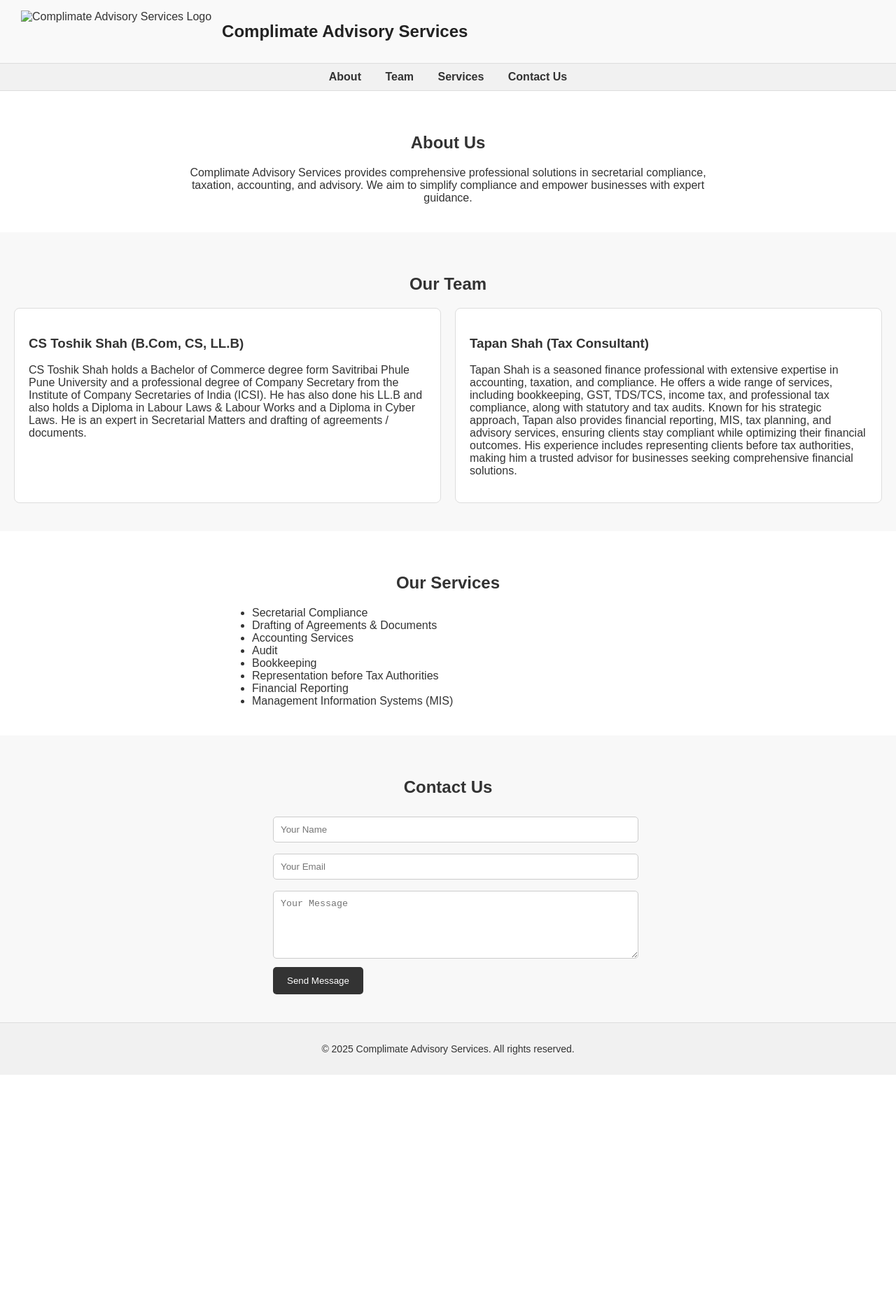
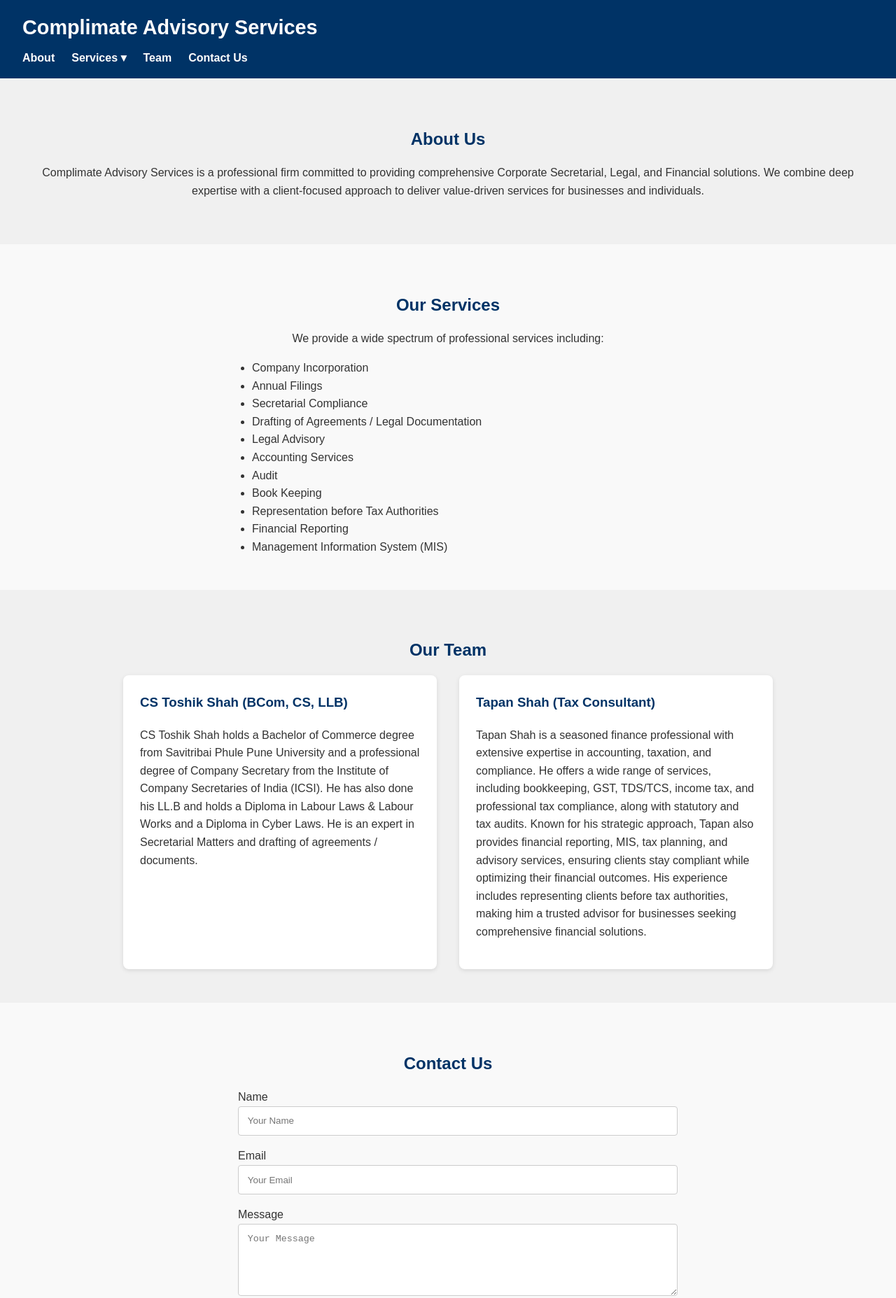
Before and after one commit to cstoshikshah/cs-website, a plain HTML site: page index.html in a window 1280 px wide. Shown: the top 1855 px of the page at 70% size. Before the commit the page ends 1536 px from the top, so only its background shows below. Drawn offline with Linux system fonts and the light colour scheme.

Commit message:
Update index.html

```diff
--- a/index.html
+++ b/index.html
@@ -8,162 +8,206 @@
     body {
       margin: 0;
       font-family: Arial, sans-serif;
-      background-color: #fff;
+      line-height: 1.6;
+      background-color: #f9f9f9;
       color: #333;
     }
     header {
-      background-color: #f9f9f9;
-      padding: 15px 30px;
-      display: flex;
-      align-items: center;
-      border-bottom: 1px solid #ddd;
-    }
-    header img {
-      height: 60px;
-      margin-right: 15px;
+      background: #003366;
+      color: #fff;
+      padding: 1rem 2rem;
+      position: sticky;
+      top: 0;
+      z-index: 1000;
     }
     header h1 {
       margin: 0;
-      font-size: 24px;
-      color: #222;
+      font-size: 1.8rem;
     }
     nav {
-      background-color: #f1f1f1;
-      padding: 10px;
-      text-align: center;
-      border-bottom: 1px solid #ddd;
+      margin-top: 0.5rem;
     }
-    nav a {
-      margin: 0 15px;
+    nav ul {
+      list-style: none;
+      margin: 0;
+      padding: 0;
+      display: flex;
+      gap: 1.5rem;
+    }
+    nav ul li {
+      position: relative;
+    }
+    nav ul li a {
+      color: #fff;
       text-decoration: none;
-      color: #333;
       font-weight: bold;
     }
+    nav ul li:hover > a {
+      text-decoration: underline;
+    }
+    nav ul li ul {
+      display: none;
+      position: absolute;
+      top: 100%;
+      left: 0;
+      background: #004080;
+      padding: 0.5rem 0;
+      list-style: none;
+      margin: 0;
+      border-radius: 4px;
+    }
+    nav ul li:hover ul {
+      display: block;
+    }
+    nav ul li ul li {
+      width: 200px;
+      padding: 0.5rem 1rem;
+    }
+    nav ul li ul li a {
+      color: #fff;
+      font-weight: normal;
+    }
     section {
-      padding: 40px 20px;
+      padding: 3rem 2rem;
+      text-align: center;
     }
-    .section-gray {
-      background-color: #f8f8f8;
+    section:nth-child(even) {
+      background: #f0f0f0;
     }
     h2 {
-      text-align: center;
-      margin-bottom: 20px;
+      color: #003366;
+      margin-bottom: 1rem;
     }
     .team {
       display: flex;
+      justify-content: center;
+      gap: 2rem;
       flex-wrap: wrap;
-      justify-content: center;
-      gap: 20px;
+      text-align: left;
     }
     .team-member {
-      flex: 1 1 300px;
-      background-color: #fff;
-      border: 1px solid #ddd;
+      background: #fff;
+      padding: 1.5rem;
       border-radius: 8px;
-      padding: 20px;
+      box-shadow: 0 2px 6px rgba(0,0,0,0.1);
+      max-width: 400px;
     }
-    footer {
-      background-color: #f1f1f1;
-      text-align: center;
-      padding: 15px;
-      font-size: 14px;
-      border-top: 1px solid #ddd;
+    .team-member h3 {
+      margin-top: 0;
+      color: #003366;
     }
     form {
-      max-width: 500px;
+      max-width: 600px;
       margin: 0 auto;
+      text-align: left;
     }
     form input, form textarea {
       width: 100%;
-      padding: 10px;
-      margin: 8px 0;
+      padding: 0.8rem;
+      margin-bottom: 1rem;
       border: 1px solid #ccc;
-      border-radius: 5px;
+      border-radius: 4px;
     }
     form button {
-      background-color: #333;
+      background: #003366;
       color: #fff;
       border: none;
-      padding: 12px 20px;
+      padding: 0.8rem 1.5rem;
+      border-radius: 4px;
       cursor: pointer;
-      border-radius: 5px;
     }
     form button:hover {
-      background-color: #555;
+      background: #004080;
+    }
+    footer {
+      background: #003366;
+      color: #fff;
+      text-align: center;
+      padding: 1rem;
+      margin-top: 2rem;
     }
   </style>
 </head>
 <body>
   <header>
-    <!-- Logo placeholder -->
-    <img src="logo.png" alt="Complimate Advisory Services Logo">
     <h1>Complimate Advisory Services</h1>
+    <nav>
+      <ul>
+        <li><a href="#about">About</a></li>
+        <li>
+          <a href="#services">Services ▾</a>
+          <ul>
+            <li><a href="#services">Company Incorporation</a></li>
+            <li><a href="#services">Annual Filings</a></li>
+            <li><a href="#services">Secretarial Compliance</a></li>
+            <li><a href="#services">Drafting of Agreements</a></li>
+            <li><a href="#services">Legal Advisory</a></li>
+            <li><a href="#services">Accounting Services</a></li>
+            <li><a href="#services">Audit</a></li>
+            <li><a href="#services">Book Keeping</a></li>
+            <li><a href="#services">Representation before Tax Authorities</a></li>
+            <li><a href="#services">Financial Reporting</a></li>
+            <li><a href="#services">MIS</a></li>
+          </ul>
+        </li>
+        <li><a href="#team">Team</a></li>
+        <li><a href="#contact">Contact Us</a></li>
+      </ul>
+    </nav>
   </header>
-
-  <nav>
-    <a href="#about">About</a>
-    <a href="#team">Team</a>
-    <a href="#services">Services</a>
-    <a href="#contact">Contact Us</a>
-  </nav>
 
   <section id="about">
     <h2>About Us</h2>
-    <p style="text-align:center; max-width: 800px; margin: 0 auto;">
-      Complimate Advisory Services provides comprehensive professional solutions in secretarial compliance, taxation, accounting, and advisory.
-      We aim to simplify compliance and empower businesses with expert guidance.
-    </p>
+    <p>Complimate Advisory Services is a professional firm committed to providing comprehensive Corporate Secretarial, Legal, and Financial solutions. We combine deep expertise with a client-focused approach to deliver value-driven services for businesses and individuals.</p>
   </section>
 
-  <section id="team" class="section-gray">
+  <section id="services">
+    <h2>Our Services</h2>
+    <p>We provide a wide spectrum of professional services including:</p>
+    <ul style="max-width:600px; margin: 0 auto; text-align:left;">
+      <li>Company Incorporation</li>
+      <li>Annual Filings</li>
+      <li>Secretarial Compliance</li>
+      <li>Drafting of Agreements / Legal Documentation</li>
+      <li>Legal Advisory</li>
+      <li>Accounting Services</li>
+      <li>Audit</li>
+      <li>Book Keeping</li>
+      <li>Representation before Tax Authorities</li>
+      <li>Financial Reporting</li>
+      <li>Management Information System (MIS)</li>
+    </ul>
+  </section>
+
+  <section id="team">
     <h2>Our Team</h2>
     <div class="team">
       <div class="team-member">
-        <h3>CS Toshik Shah (B.Com, CS, LL.B)</h3>
-        <p>
-          CS Toshik Shah holds a Bachelor of Commerce degree form Savitribai Phule Pune University and a professional degree of Company Secretary
-          from the Institute of Company Secretaries of India (ICSI). He has also done his LL.B and also holds a Diploma in Labour Laws & Labour Works
-          and a Diploma in Cyber Laws. He is an expert in Secretarial Matters and drafting of agreements / documents.
-        </p>
+        <h3>CS Toshik Shah (BCom, CS, LLB)</h3>
+        <p>CS Toshik Shah holds a Bachelor of Commerce degree from Savitribai Phule Pune University and a professional degree of Company Secretary from the Institute of Company Secretaries of India (ICSI). He has also done his LL.B and holds a Diploma in Labour Laws & Labour Works and a Diploma in Cyber Laws. He is an expert in Secretarial Matters and drafting of agreements / documents.</p>
       </div>
       <div class="team-member">
         <h3>Tapan Shah (Tax Consultant)</h3>
-        <p>
-          Tapan Shah is a seasoned finance professional with extensive expertise in accounting, taxation, and compliance. He offers a wide range of services,
-          including bookkeeping, GST, TDS/TCS, income tax, and professional tax compliance, along with statutory and tax audits. Known for his strategic approach,
-          Tapan also provides financial reporting, MIS, tax planning, and advisory services, ensuring clients stay compliant while optimizing their financial outcomes.
-          His experience includes representing clients before tax authorities, making him a trusted advisor for businesses seeking comprehensive financial solutions.
-        </p>
+        <p>Tapan Shah is a seasoned finance professional with extensive expertise in accounting, taxation, and compliance. He offers a wide range of services, including bookkeeping, GST, TDS/TCS, income tax, and professional tax compliance, along with statutory and tax audits. Known for his strategic approach, Tapan also provides financial reporting, MIS, tax planning, and advisory services, ensuring clients stay compliant while optimizing their financial outcomes. His experience includes representing clients before tax authorities, making him a trusted advisor for businesses seeking comprehensive financial solutions.</p>
       </div>
     </div>
   </section>
 
-  <section id="services">
-    <h2>Our Services</h2>
-    <ul style="max-width: 600px; margin: 0 auto;">
-      <li>Secretarial Compliance</li>
-      <li>Drafting of Agreements & Documents</li>
-      <li>Accounting Services</li>
-      <li>Audit</li>
-      <li>Bookkeeping</li>
-      <li>Representation before Tax Authorities</li>
-      <li>Financial Reporting</li>
-      <li>Management Information Systems (MIS)</li>
-    </ul>
-  </section>
-
-  <section id="contact" class="section-gray">
+  <section id="contact">
     <h2>Contact Us</h2>
     <form>
-      <input type="text" placeholder="Your Name" required>
-      <input type="email" placeholder="Your Email" required>
-      <textarea rows="5" placeholder="Your Message" required></textarea>
-      <button type="submit">Send Message</button>
+      <label for="name">Name</label>
+      <input type="text" id="name" placeholder="Your Name" required>
+      <label for="email">Email</label>
+      <input type="email" id="email" placeholder="Your Email" required>
+      <label for="message">Message</label>
+      <textarea id="message" rows="5" placeholder="Your Message" required></textarea>
+      <button type="submit">Send</button>
     </form>
   </section>
 
   <footer>
-    <p>&copy; 2025 Complimate Advisory Services. All rights reserved.</p>
+    <p>&copy; 2025 Complimate Advisory Services. All Rights Reserved.</p>
   </footer>
 </body>
 </html>
```
